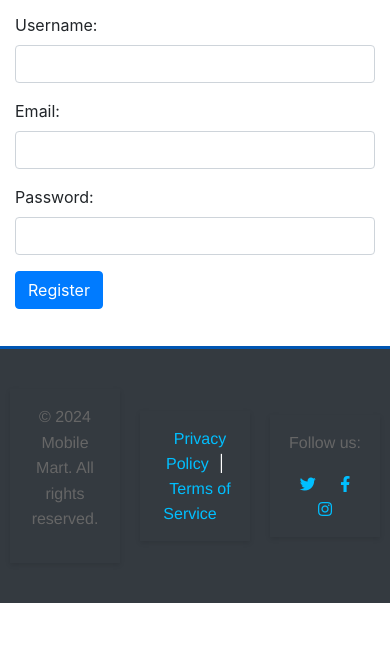
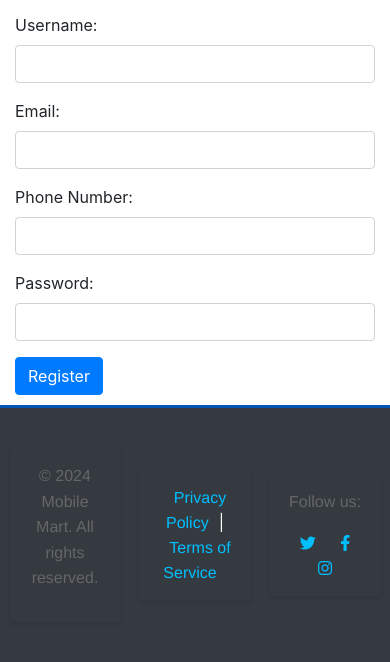
Before and after one commit to 16A31A0568/CS5394_MOBILEMART, a PHP site: page /auth/register.php in a window 390 px wide. Shown: the part 241-903 px from the top of the page. Before the commit the page ends 844 px from the top, so only its background shows below. Run offline with PHP 8.4, Linux system fonts and the light colour scheme.

Commit message:
Updating contact info
I have added phone number input box for the registration page

```diff
--- a/auth/register.php
+++ b/auth/register.php
@@ -67,6 +67,10 @@ if ($_SERVER["REQUEST_METHOD"] == "POST") {
             <input type="email" class="form-control" id="email" name="email" required>
         </div>
         <div class="form-group">
+            <label for="Phone-Number">Phone Number:</label>
+            <input type="Phone-Number" class="form-control" id="Phone-Number" name="Phone-Number" required>
+        </div>
+        <div class="form-group">
             <label for="password">Password:</label>
             <input type="password" class="form-control" id="password" name="password" required>
         </div>
```
